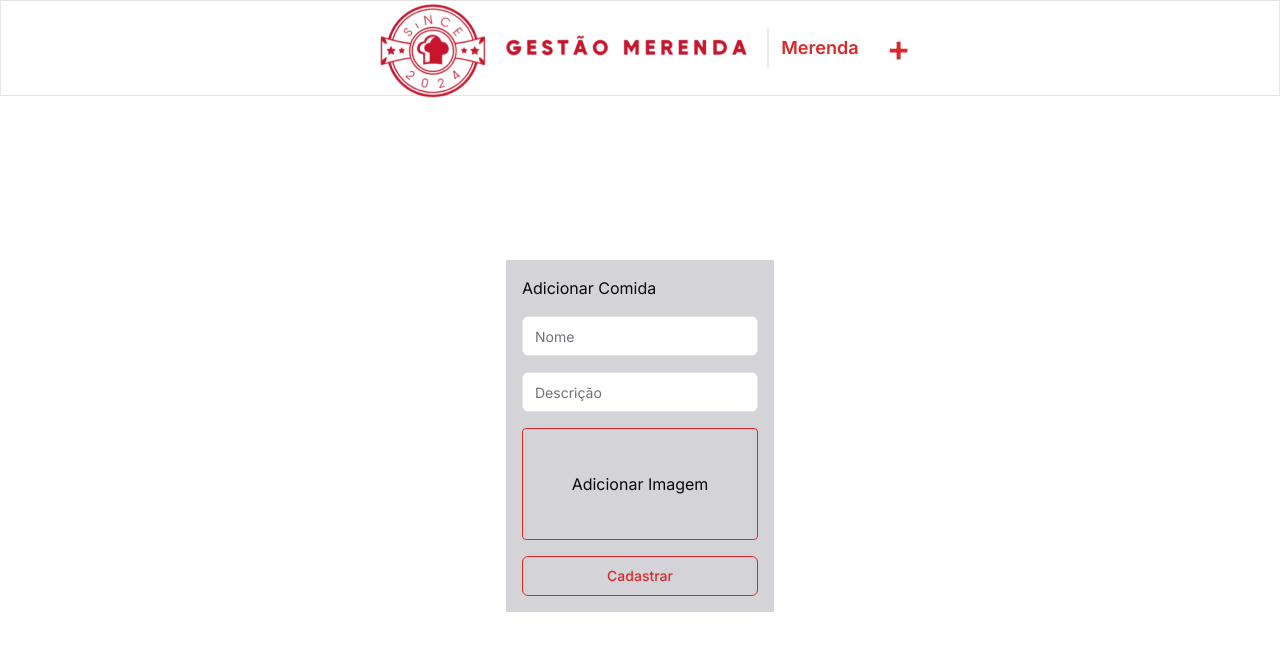
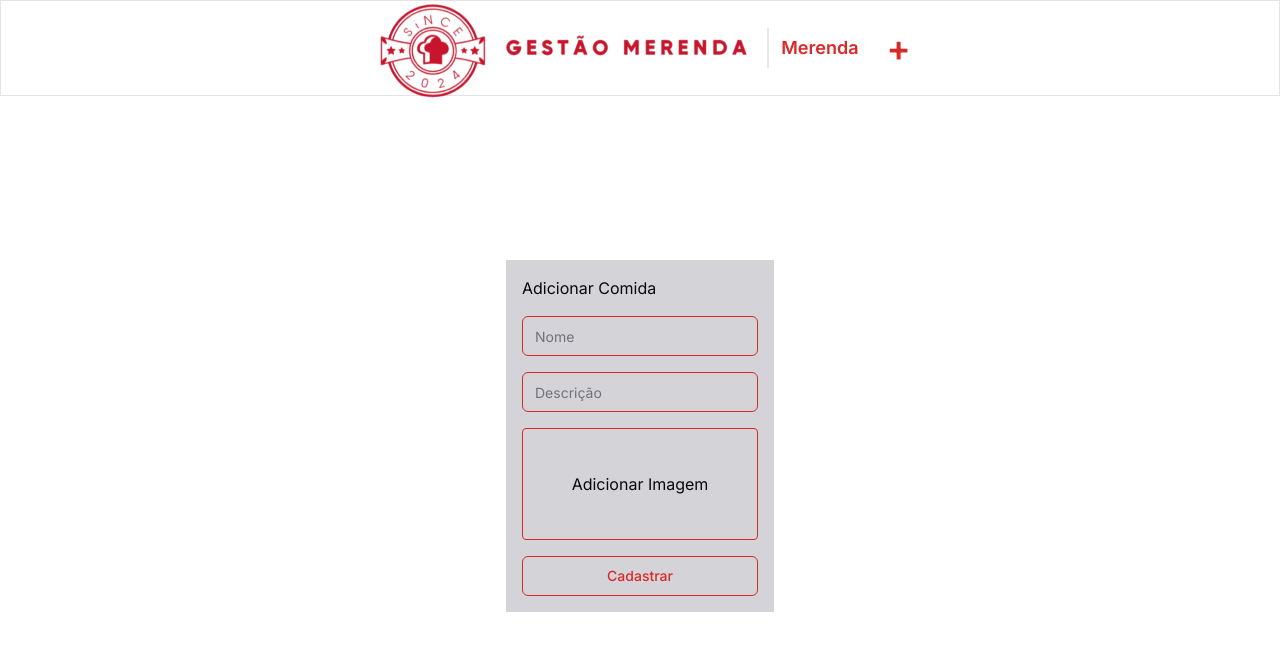
Before and after one commit to 1Edum/Merenda, a Next.js app in the folder frontend/: page /kitchen/inserir in a window 1280 px wide. Shown: the top 650 px of the page. Built offline with nearby package versions, Linux system fonts and the light colour scheme.

Commit message:
feat: updating input component

```diff
--- a/frontend/app/_components/ui/input.tsx
+++ b/frontend/app/_components/ui/input.tsx
@@ -11,7 +11,7 @@
       <input
         type={type}
         className={cn(
-          "flex h-10 w-full rounded-md border border-input bg-background px-3 py-2 text-sm ring-offset-background file:border-0 file:bg-transparent file:text-sm file:font-medium placeholder:text-muted-foreground focus-visible:outline-none focus-visible:ring-2 focus-visible:ring-ring focus-visible:ring-offset-2 disabled:cursor-not-allowed disabled:opacity-50",
+          "flex h-10 w-full rounded-md bg-transparent placeholder:text-pr px-3 py-2 text-sm ring-offset-background file:border-0 file:bg-transparent file:text-sm file:font-medium placeholder:text-muted-foreground focus-visible:outline-none disabled:cursor-not-allowed disabled:opacity-50 border border-primary",
           className
         )}
         ref={ref}
```
